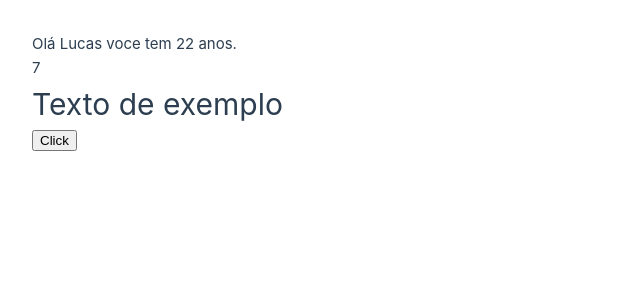
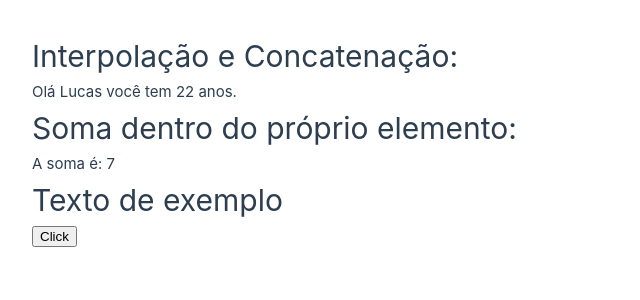
Before and after one commit to uluscaz-ifrn/curso-vue-ralflima, a Vue app: page / in a window 1280 px wide. Shown: the top 300 px of the page, without its empty margins (0-640 px from the left). Built offline with nearby package versions, Linux system fonts and the light colour scheme.

Commit message:
feat: mais exemplos

```diff
--- a/src/components/Interpolacao.vue
+++ b/src/components/Interpolacao.vue
@@ -5,6 +5,8 @@ let num1 = 4
 let num2 = 3
 </script>
 <template>
-  <p>{{'Olá ' + nome + ' voce tem ' + idade + ' anos.' }}</p>
-  <p>{{ num1+num2 }}</p>
+  <h1>Interpolação e Concatenação:</h1>
+  <p>{{'Olá ' + nome + ' você tem ' + idade + ' anos.' }}</p>
+  <h1>Soma dentro do próprio elemento:</h1>
+  <p>{{ 'A soma é: ' + (num1+num2) }}</p>
 </template>
```
